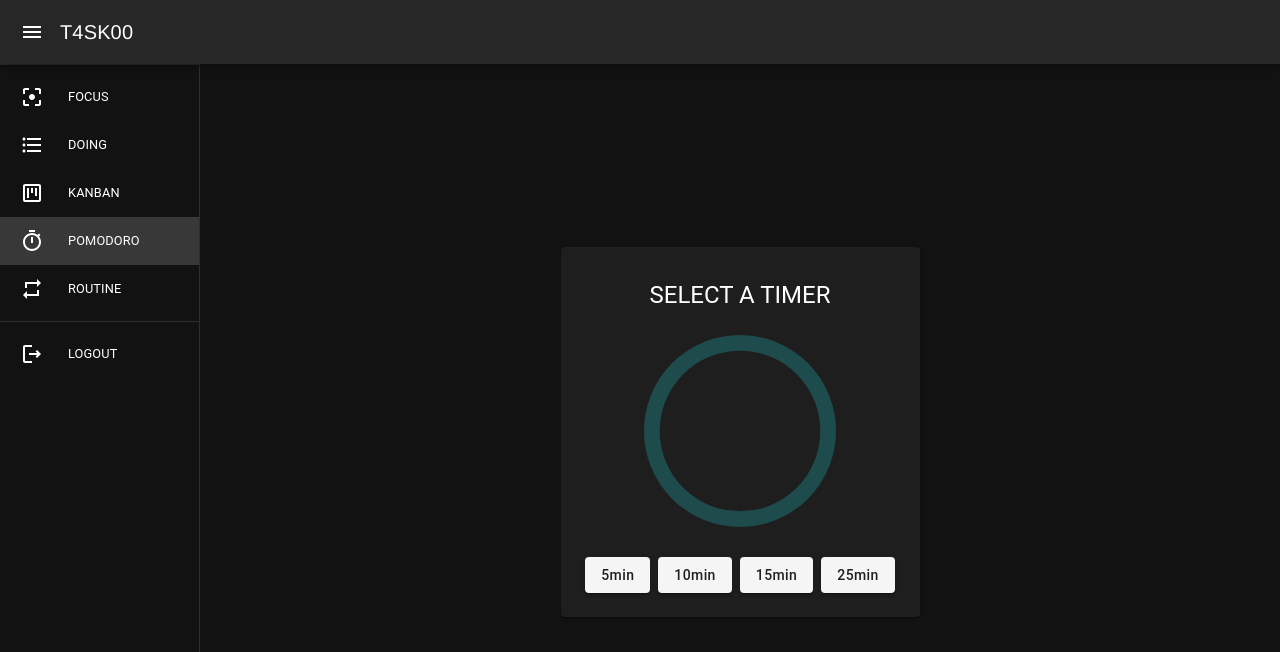
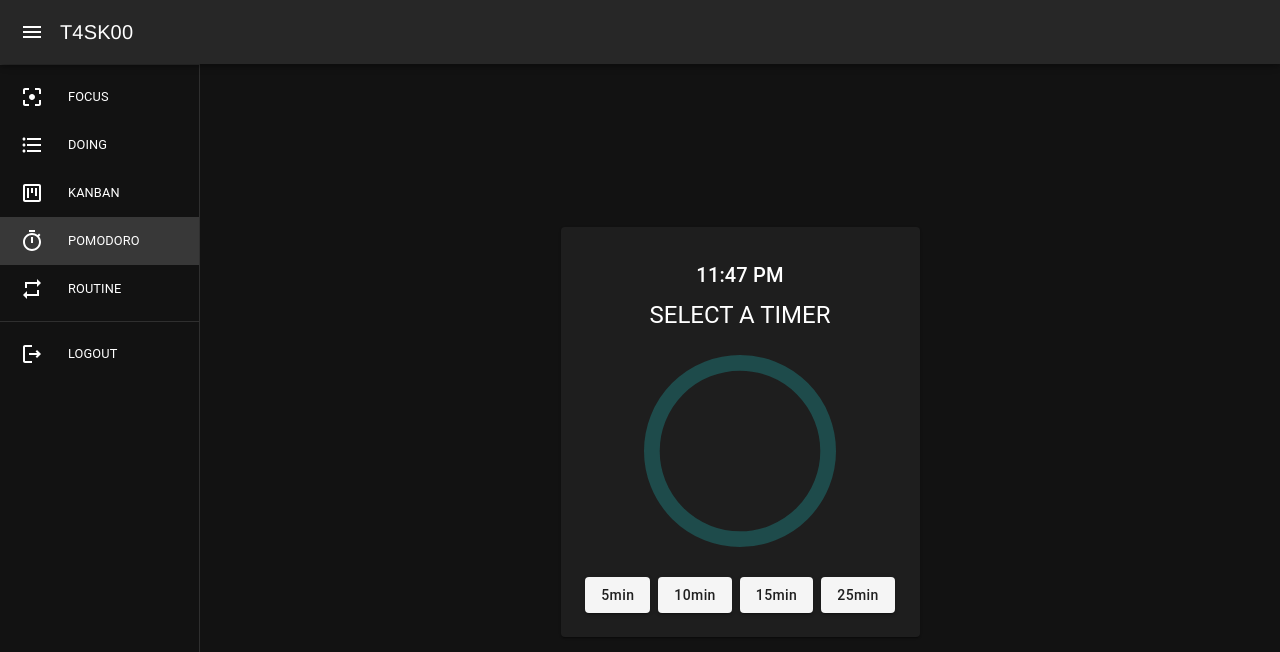
Before and after one commit to undefeated-davout/taskoo, a Next.js app in the folder web/: page /pomodoro in a window 1280 px wide. Shown: the top 652 px of the page. Built offline with nearby package versions, Linux system fonts and the light colour scheme; no server answers; the database is empty; sample sign-in values are in the browser's storage.

Commit message:
add: Clock Display

```diff
--- a/web/package.json
+++ b/web/package.json
@@ -28,6 +28,7 @@
     "@mui/icons-material": "^5.10.14",
     "@mui/material": "^5.10.14",
     "@mui/styled-engine-sc": "^5.10.14",
+    "dayjs": "^1.11.7",
     "firebase": "^9.14.0",
     "next": "^13.0.4",
     "react": "18.2.0",
--- a/web/src/containers/templates/Pomodoro/index.tsx
+++ b/web/src/containers/templates/Pomodoro/index.tsx
@@ -1,3 +1,4 @@
+import dayjs from 'dayjs';
 import { Timestamp } from 'firebase/firestore';
 import { useCallback, useContext, useEffect, useRef, useState } from 'react';
 
@@ -29,6 +30,9 @@ const timerMinutesList = [5, 10, 15, 25];
 
 const Pomodoro = (props: PomodoroProps) => {
   const { user } = useContext(UserContext);
+
+  // clock
+  const [clocker, updateClocker] = useState(Date.now());
 
   const [status, setStatus] = useState<timerStatusType>(timerStatusConst.unset);
   const [passedSeconds, setPassedSeconds] = useState(0);
@@ -91,6 +95,13 @@ const Pomodoro = (props: PomodoroProps) => {
     deleteTimer(user!.uid, timer!.id);
   };
 
+  useEffect(() => {
+    const timeoutId = setTimeout(() => updateClocker(Date.now()), 1000);
+    return () => {
+      clearTimeout(timeoutId);
+    };
+  }, [clocker, user]);
+
   // 画面ロード時
   useEffect(() => {
     const unsubscribe = getTimer(user!.uid, setTimer);
@@ -141,6 +152,10 @@ const Pomodoro = (props: PomodoroProps) => {
       <Box sx={{ maxWidth: 359, width: '100%' }}>
         <Card sx={{ p: 2 }}>
           <CardContent>
+            <Typography variant="h6" component="div" align="center">
+              {dayjs(clocker).format('hh:mm A')}
+            </Typography>
+            <Box sx={{ mt: 1 }}></Box>
             <Typography variant="h5" component="div" align="center">
               {title(status)}
             </Typography>
```
Also changed, not shown: 1 other file (tests, documents, lock files or other folders).
